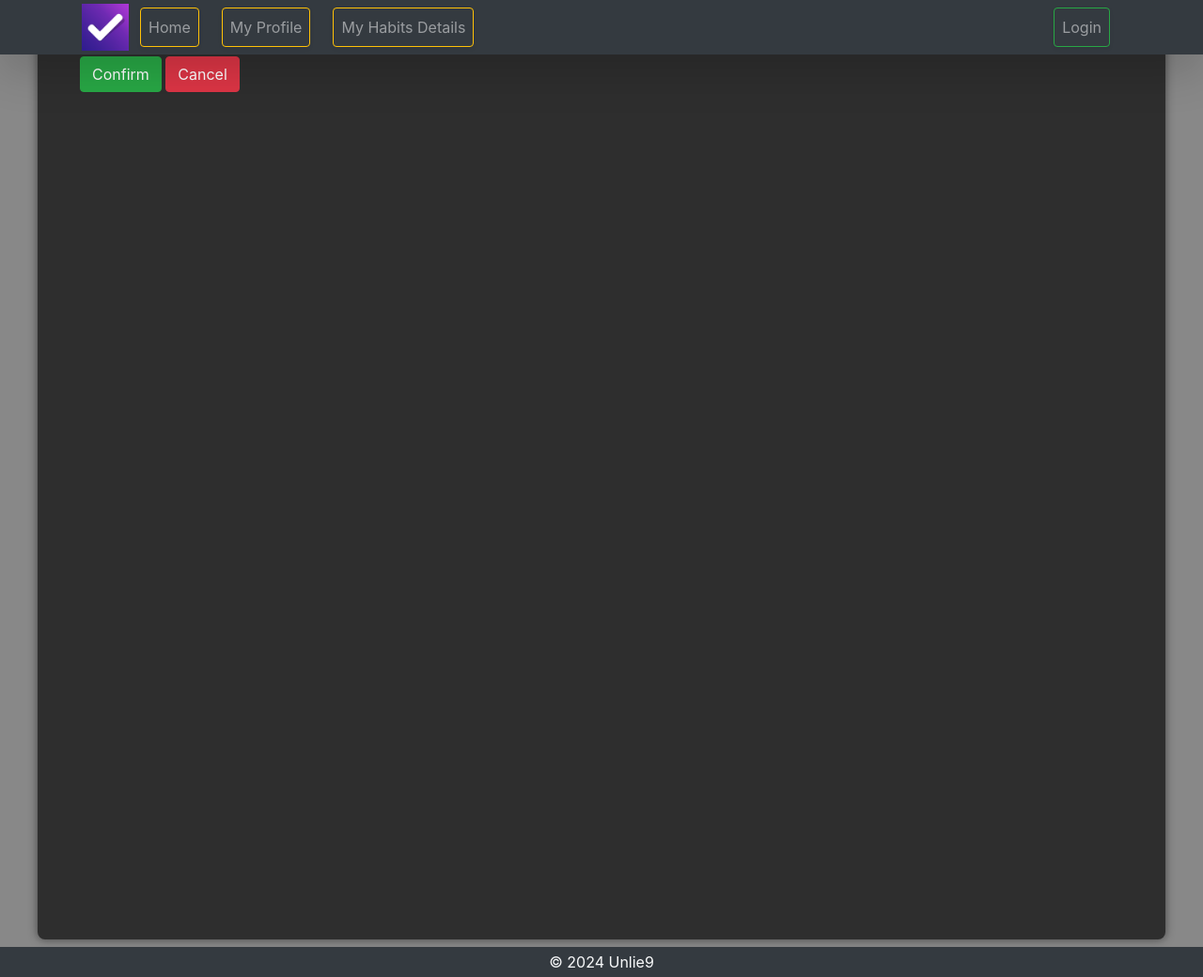
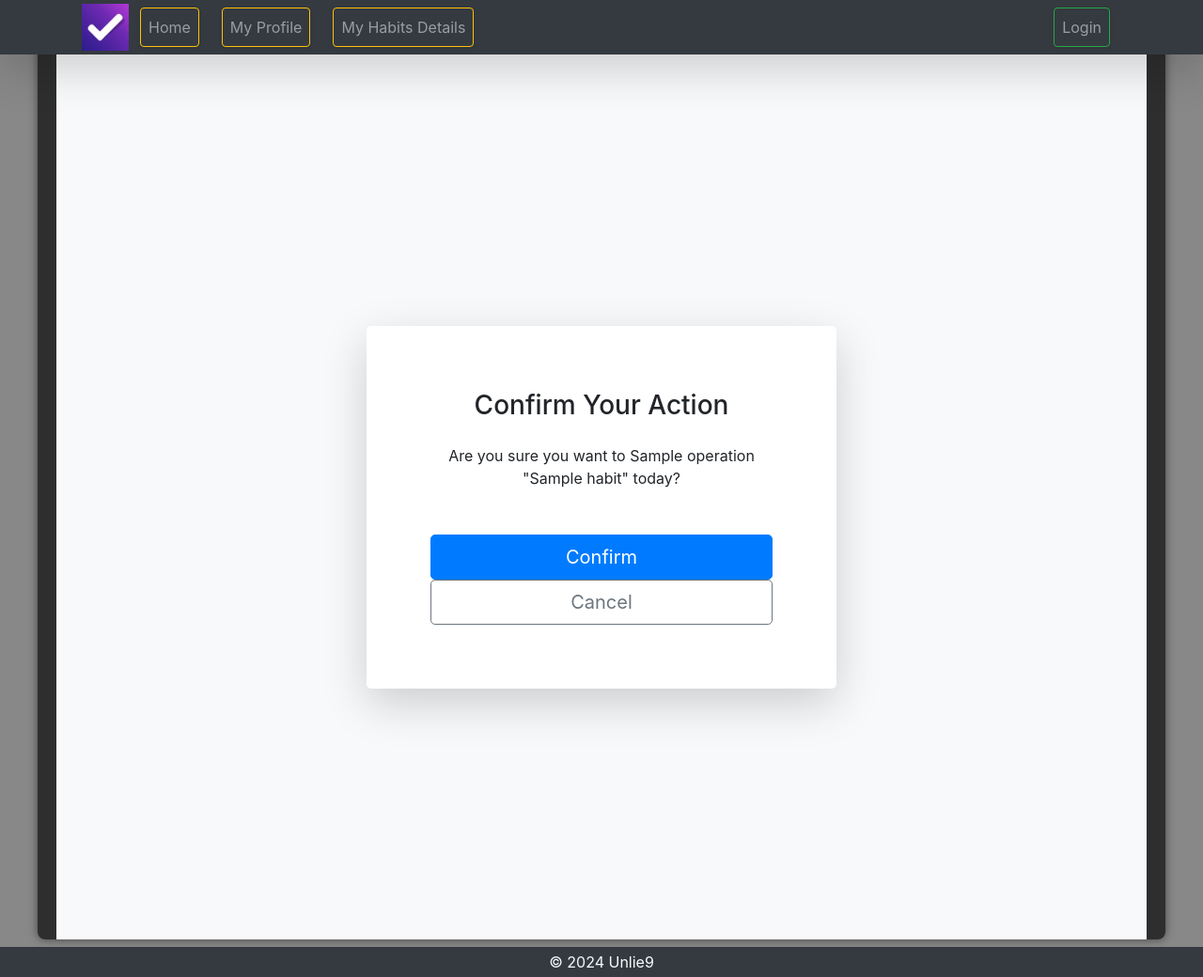
Before and after one commit to Unlie9/habit-tracker, a Django app: template templates/habit_tracker/confirmation_operation.html in a window 1280 px wide. Shown: the whole page at 94% size. Run offline with Django 5.2, Linux system fonts and the light colour scheme; the template is opened without the code that fills it: most values are stand-ins (such as "Sample title", 1, 10 or a date in 2020).

Commit message:
create good inteface

```diff
--- a/templates/base.html
+++ b/templates/base.html
@@ -11,7 +11,7 @@
 	<link rel="stylesheet" href="{% static 'styles.css' %}">
 	<style>
 		html, body {
-			height: 100%;
+			height: 100%; # footer
 			margin: 0;
 			padding: 0;
 			overflow: hidden; /* Предотвращает прокрутку страницы */
--- a/templates/habit_tracker/all_habits.html
+++ b/templates/habit_tracker/all_habits.html
@@ -2,7 +2,7 @@
 {% load crispy_forms_filters %}
 
 {% block content %}
-	<main class="d-flex flex-column align-items-center justify-content-center min-vh-100 bg-dark text-light">
+	<main style="height: 95%" class="d-flex flex-column align-items-center justify-content-center bg-dark text-light">
 		<div class="container py-5">
 			<h3 class="text-light text-center mb-5"><em class="text-warning h3">Available Habits: {{ num_habits }}</em></h3>
 			<div class="d-flex justify-content-between align-items-center my-3">
--- a/templates/habit_tracker/confirmation_operation.html
+++ b/templates/habit_tracker/confirmation_operation.html
@@ -1,17 +1,32 @@
 {% extends "base.html" %}
 
 {% block content %}
-	<main class="d-flex flex-column align-items-center justify-content-center">
-		<div class="container h-100">
-			{% if not operation == "reset" %}
-				<p class="text-light">Are you {{ operation }} "{{ detail.user_habit.habit.name }}" today?</p>
-			{% else %}
-				<p class="text-light">
-					Are you want to reset "{{ detail.user_habit.habit.name }}" (days to achieve) and complete habit again?
-				</p>
-			{% endif %}
-			<a href="{% url "complete_operation" detail.id operation %}" class="btn btn-success">Confirm</a>
-			<a href="{% url 'index' %}" class="btn btn-danger">Cancel</a>
+	<main class="d-flex flex-column align-items-center justify-content-center min-vh-100 py-5 bg-light">
+		<div class="container">
+			<div class="d-flex justify-content-center">
+				<div class="card border-0 shadow-lg rounded-lg p-5 bg-white" style="max-width: 500px;">
+					<div class="card-body text-center">
+						<h3 class="card-title mb-4">
+							{% if not operation == "reset" %}
+								Confirm Your Action
+							{% else %}
+								Reset Habit
+							{% endif %}
+						</h3>
+						<p class="card-text mb-5">
+							{% if not operation == "reset" %}
+								Are you sure you want to {{ operation }} "{{ detail.user_habit.habit.name }}" today?
+							{% else %}
+								Are you sure you want to reset "{{ detail.user_habit.habit.name }}" and start it again?
+							{% endif %}
+						</p>
+						<div class="d-flex flex-column gap-3">
+							<a href="{% url "complete_operation" detail.id operation %}" class="btn btn-primary btn-lg px-4 py-2">Confirm</a>
+							<a href="{% url 'index' %}" class="btn btn-outline-secondary btn-lg px-4 py-2">Cancel</a>
+						</div>
+					</div>
+				</div>
+			</div>
 		</div>
 	</main>
 {% endblock %}
--- a/templates/habit_tracker/index.html
+++ b/templates/habit_tracker/index.html
@@ -2,7 +2,7 @@
 
 {% block content %}
 	{% load static %}
-	<main class="d-flex flex-column align-items-center justify-content-center min-vh-100 bg-dark text-light">
+	<main style="height: 95%" class="d-flex flex-column align-items-center justify-content-center bg-dark text-light">
 		<div class="container py-5">
 			<h3 class="mb-5 text-center">Hi there, <em class="text-warning">{{ user.username }}</em>!</h3>
 			<div class="d-flex justify-content-between align-items-center my-3">
--- a/templates/habit_tracker/my_habits.html
+++ b/templates/habit_tracker/my_habits.html
@@ -2,10 +2,11 @@
 {% load crispy_forms_filters %}
 
 {% block content %}
-    <main class="d-flex flex-column align-items-center justify-content-center min-vh-100 bg-dark text-light">
+	<main style="height: 95%" class="d-flex flex-column align-items-center justify-content-center bg-dark text-light">
 		<div class="container py-5">
 			<h3 class="text-light text-center mb-5"><em class="text-warning h3">My Habit List</em></h3>
-            <h3 class="text-light text-center mb-5"><em class="text-warning h3">Available Habits: {{ num_user_habits }}</em></h3>
+			<h3 class="text-light text-center mb-5"><em class="text-warning h3">Available Habits: {{ num_user_habits }}</em>
+			</h3>
 			<div class="d-flex justify-content-between align-items-center my-3">
 				<em style="color: yellow">Information</em>
 				<a href="{% url 'all-habits' %}" class="btn btn-warning">Assign New Habit</a>
--- a/templates/includes/pagination.html
+++ b/templates/includes/pagination.html
@@ -1,18 +1,20 @@
 {% if is_paginated %}
-    <ul class="pagination justify-content-center">
+    <ul class="pagination pagination-yellow justify-content-center">
         {% if page_obj.has_previous %}
             <li class="page-item">
-                <a class="page-link" href="?page={{ page_obj.previous_page_number }}" aria-label="Previous">
+                <a class="page-link btn-warning" href="?page={{ page_obj.previous_page_number }}" aria-label="Previous">
                     <span aria-hidden="true">&laquo;</span> Prev
                 </a>
             </li>
         {% endif %}
-        <li class="page-item active">
-            <span class="page-link">{{ page_obj.number }} of {{ paginator.num_pages }}</span>
+        <li class="page-item disabled">
+            <span class="page-link btn-warning">
+                {{ page_obj.number }} of {{ paginator.num_pages }}
+            </span>
         </li>
         {% if page_obj.has_next %}
             <li class="page-item">
-                <a class="page-link" href="?page={{ page_obj.next_page_number }}" aria-label="Next">
+                <a class="page-link btn-warning" href="?page={{ page_obj.next_page_number }}" aria-label="Next">
                     Next <span aria-hidden="true">&raquo;</span>
                 </a>
             </li>
```
Also changed, not shown: db.sqlite3 (added), habit_tracker/migrations/0012_alter_userhabitdetail_options.py (added). Lines whose indentation alone changed are shown as unchanged.
